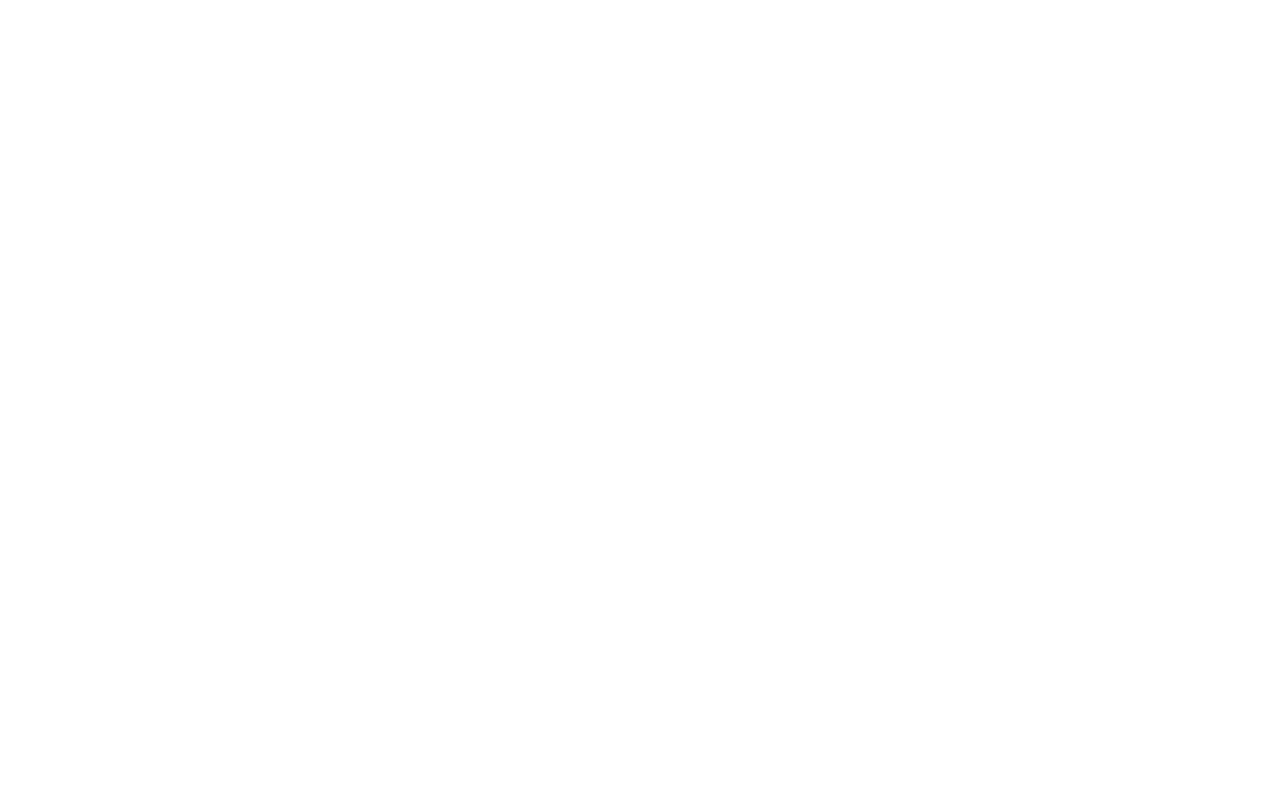
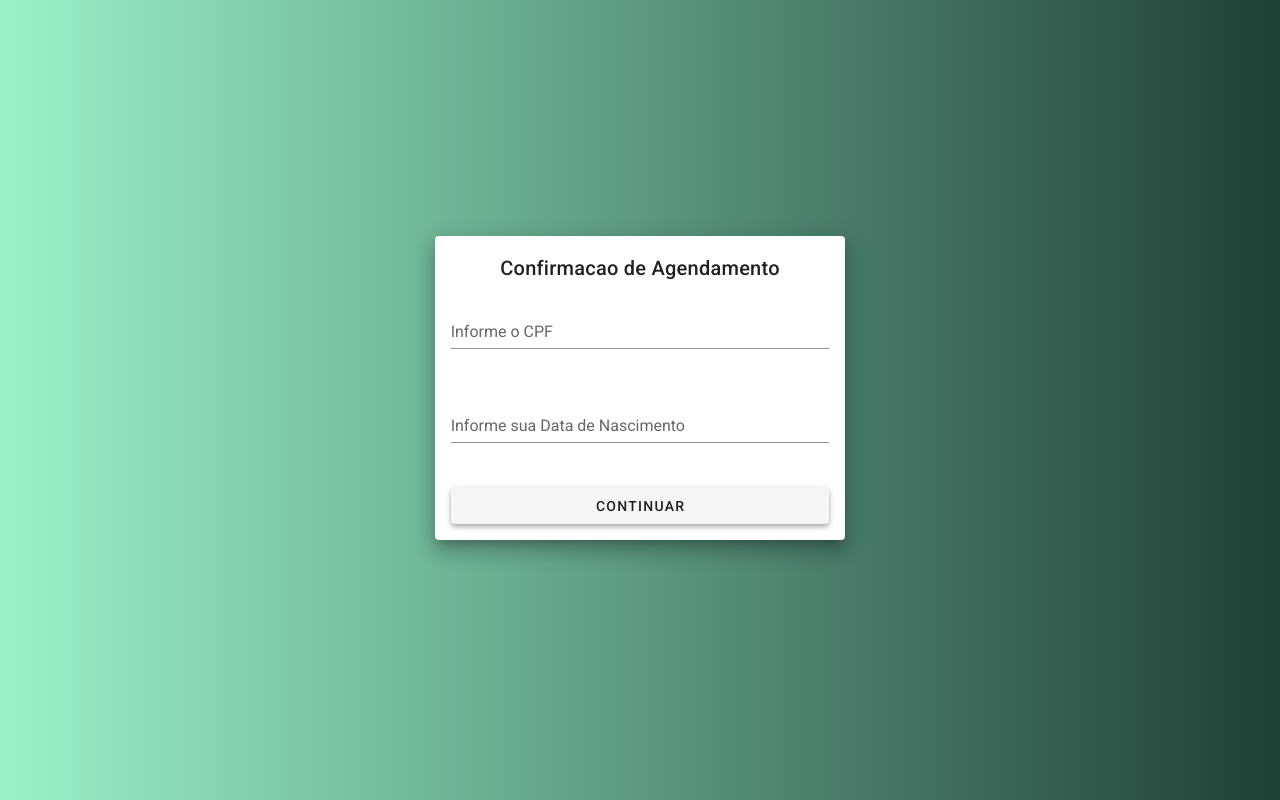
Before and after one commit to gabrielsw1/confirmacaoagendamento, a Vue app: page / in a window 1280 px wide. Built offline with nearby package versions, Linux system fonts and the light colour scheme.

Commit message:
Agenadmentos,login,Main

```diff
--- a/src/App.vue
+++ b/src/App.vue
@@ -1,6 +1,6 @@
 <template>
   <v-app>
-
+      <router-view></router-view>
   </v-app>
 </template>
 
--- /dev/null
+++ b/src/components/Agendamentos.vue
@@ -0,0 +1,75 @@
+<template>
+  <v-row>
+    <v-col v-for="item in agendamentos" :key="item.id" xl="2" lg="4" md="6" sm="12">
+      <v-card elevation="6" color="red lighten-5">
+        <v-toolbar dense flat color="red lighten-2">
+          <span class="font-weight-bold">Item Agendamento:</span> {{ item.nome }}
+        </v-toolbar>
+        <v-card-text>
+          <v-row>
+            <v-col lg="12" md="12" sm="12">
+              <v-chip label color="red" dark small>{{ item.status }}</v-chip>
+            </v-col>
+            <v-col lg="6" md="8" sm="12">
+              <span class="font-weight-bold"> Data: </span>{{ item.dia || 'Nao Informada' }}
+            </v-col>
+            <v-col lg="6" md="8" sm="12">
+              <span class="font-weight-bold"> Hora: </span>{{ item.hora || 'Nao Informada' }}
+            </v-col>
+            <v-col lg="12" md="12" sm="12">
+              <span class="font-weight-bold"> Medico: </span>{{ item.medico || 'Nao Informado' }}
+            </v-col>
+            <v-col lg="12" md="12" sm="12">
+              <span class="font-weight-bold"> Endereco: </span>{{ item.endereco || 'Nao Informado' }}
+            </v-col>
+          </v-row>
+        </v-card-text>
+        <v-card-actions class="justify-center">
+          <v-btn-toggle rounded dense>
+            <v-btn  color="teal lighten-1" elevation="3">
+              Confirmar
+            </v-btn >
+            <v-btn  color="teal lighten-1" elevation="3">
+              Transferir
+            </v-btn>
+            <v-btn  color="teal lighten-1" elevation="3">
+              Cancelar
+            </v-btn>
+          </v-btn-toggle>
+        </v-card-actions>
+      </v-card>
+    </v-col>
+  </v-row>
+</template>
+
+<script>
+export default {
+  name: "Agendamentos",
+  data() {
+    return {
+      agendamentos: [
+        {
+          id: 1,
+          nome: 'Teste de HIV',
+          dia: '28/01/12',
+          hora: '13:00',
+          medico: 'Medico Teste',
+          endereco: 'Rua Teste, 123',
+          status: 'Pagamento nao realizado'
+        },
+        { id: 2,
+          nome: 'Teste de COVID',
+          dia: '28/01/12',
+          hora: '13:00',
+          medico: 'Medico Teste',
+          endereco: 'Rua Teste, 123',
+          status: 'Pagamento nao realizado'},
+      ]
+    }
+  }
+}
+</script>
+
+<style scoped>
+
+</style>
--- /dev/null
+++ b/src/views/Login.vue
@@ -0,0 +1,43 @@
+<template>
+  <v-main class="gradient">
+    <v-row class="align-center justify-center" style="height: 100%">
+      <v-col cols="4">
+        <v-card rounded elevation="12">
+          <v-card-title class="justify-center">
+            Confirmacao de Agendamento
+          </v-card-title>
+          <v-card-text >
+            <v-form>
+              <v-row>
+                <v-col cols="12">
+                  <v-text-field label="Informe o CPF"></v-text-field>
+                </v-col>
+                <v-col cols="12">
+                  <v-text-field label="Informe sua Data de Nascimento"></v-text-field>
+                </v-col>
+                <v-col cols="12">
+                  <v-btn elevation="4"  min-width="100%"> Continuar </v-btn>
+                </v-col>
+              </v-row>
+            </v-form>
+          </v-card-text>
+        </v-card>
+      </v-col>
+    </v-row>
+  </v-main>
+</template>
+
+<script>
+export default {
+  name: "Login.vue"
+}
+</script>
+
+<style scoped>
+.gradient{
+  background: #1f4037;  /* fallback for old browsers */
+  background: -webkit-linear-gradient(to right, #99f2c8, #1f4037);  /* Chrome 10-25, Safari 5.1-6 */
+  background: linear-gradient(to right, #99f2c8, #1f4037); /* W3C, IE 10+/ Edge, Firefox 16+, Chrome 26+, Opera 12+, Safari 7+ */
+
+}
+</style>
--- /dev/null
+++ b/src/views/Main.vue
@@ -0,0 +1,30 @@
+<template>
+  <v-layout>
+    <v-app-bar color="teal lighten-3" dense app>
+      <v-app-bar-title>
+        <span class="font-weight-bold">MV</span><span class="font-weight-light">Hospidata - Agendamentos</span>
+      </v-app-bar-title>
+    </v-app-bar>
+    <v-container>
+      <v-main>
+        <Agendamentos/>
+      </v-main>
+    </v-container>
+  </v-layout>
+</template>
+
+<script>
+
+import Agendamentos from "@/components/Agendamentos";
+
+export default {
+  name: "Main",
+  components:{
+    Agendamentos
+  }
+}
+</script>
+
+<style scoped>
+
+</style>
```
Also changed, not shown: src/router/index.js (+10 -1 lines).
